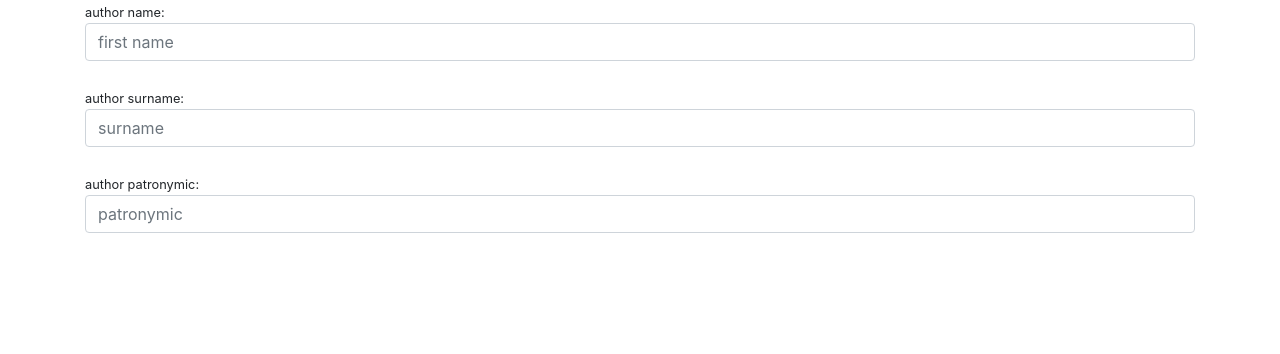
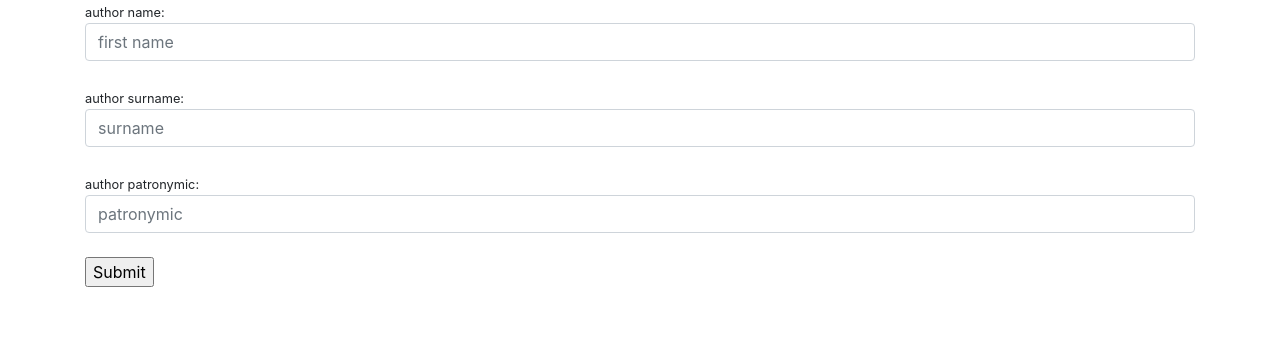
Before and after one commit to roman-k-tech/python-marathon-sprint17, a Django app: page /authors/create/ in a window 1280 px wide. Shown: the part 146-500 px from the top of the page. Run offline with Django 3.2, Linux system fonts and the light colour scheme; parts of the project's set-up code (start-up, migrations or seed data) failed here and were passed over; some libraries are stand-ins or nearby versions.

Commit message:
small fix for author

```diff
--- a/author/templates/author/create_author.html
+++ b/author/templates/author/create_author.html
@@ -15,7 +15,7 @@
             {{author.patronymic}}<br>
 <!--            <small>author books:</small>-->
 <!--            {{author.books}}<br>-->
-<!--            <input type='submit' value='Submit'/>-->
+            <input type='submit' value='Submit'/>
             {{ error }}
         </form>
 {% endblock %}
```
